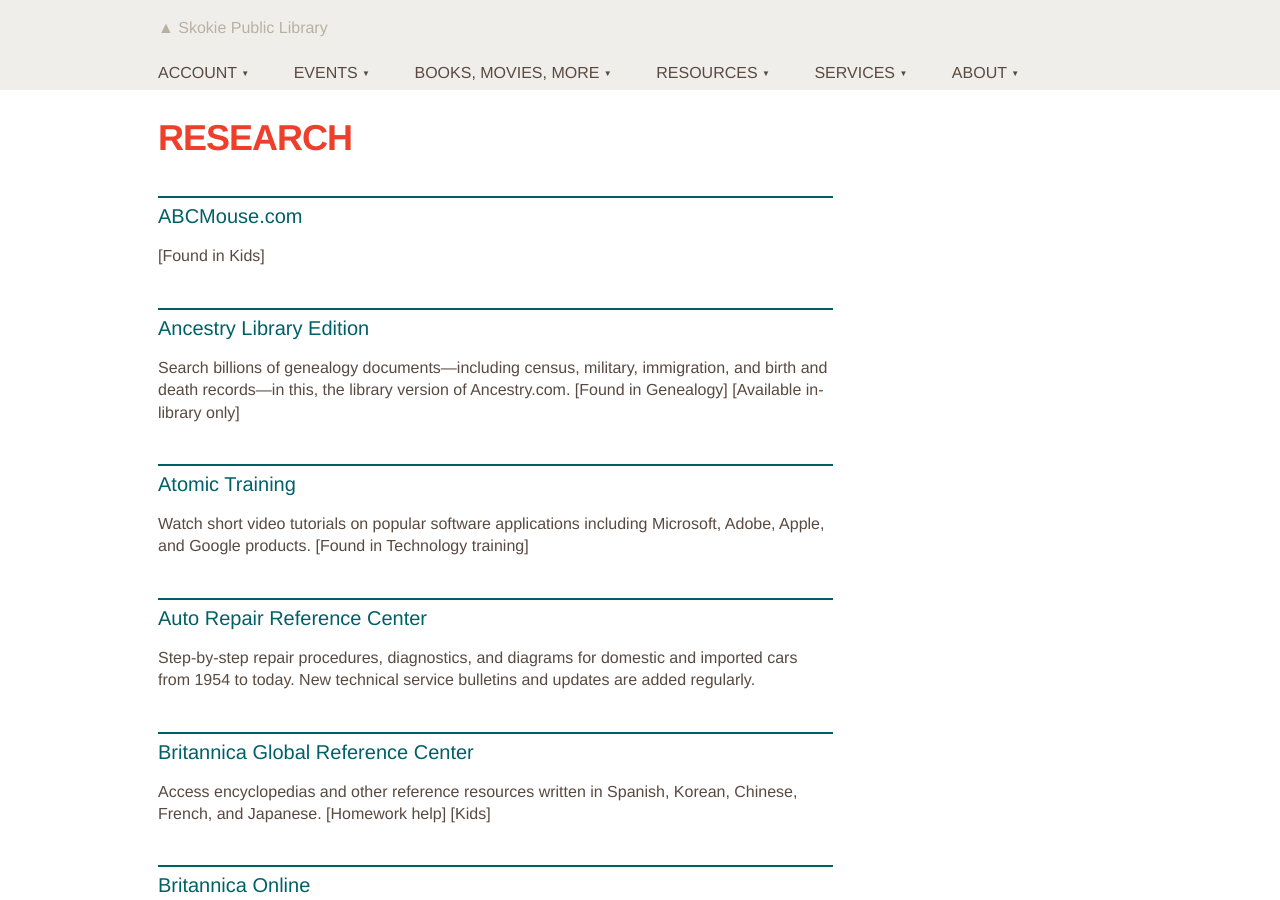
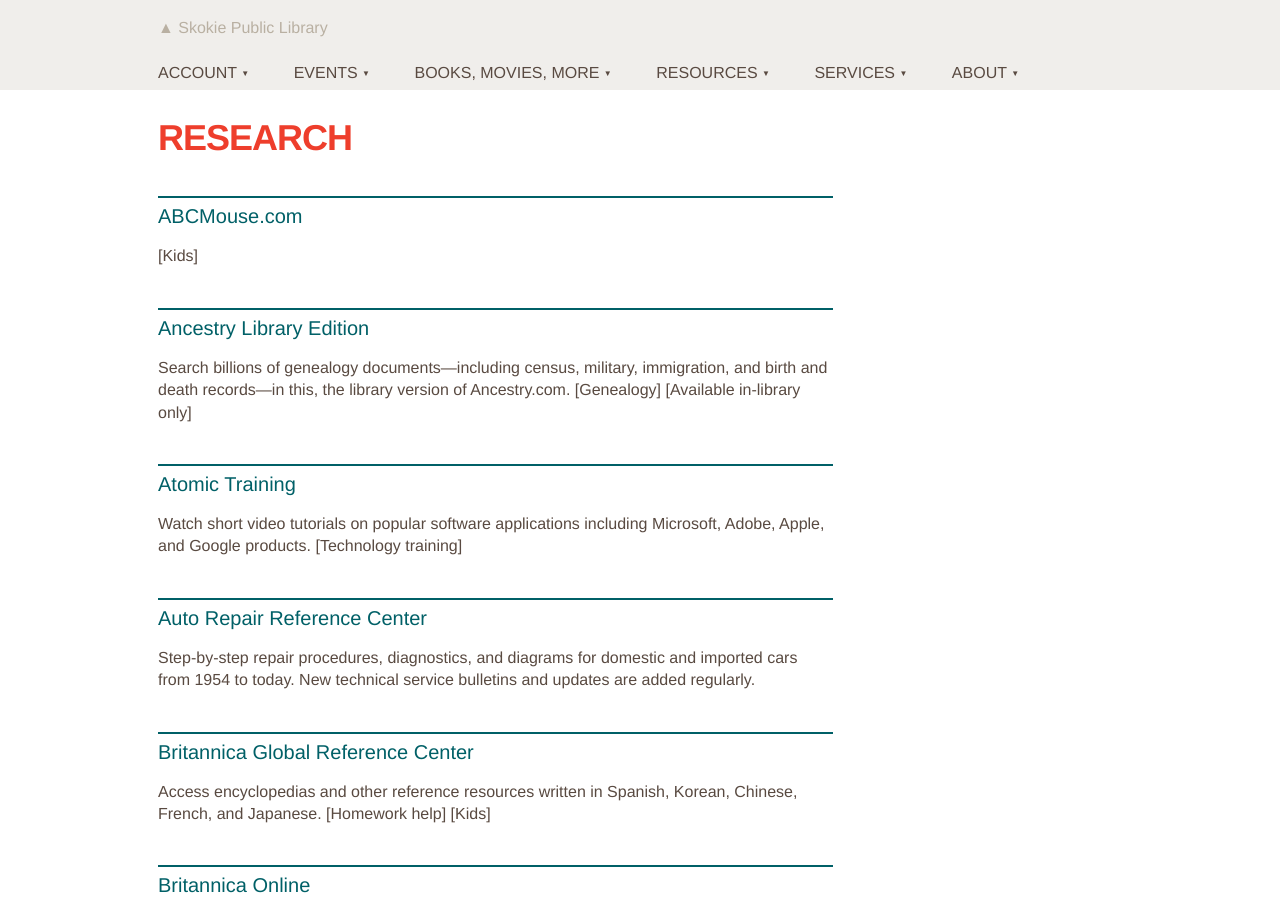
Before and after one commit to skokielibrary/spl-content, a Jekyll site: the page built from _content/bruce/resources--research-topic.markdown, in a window 1280 px wide and 900 px high. Built offline with Jekyll 4.4.1, drawn with Linux system fonts in a browser that asks for light colours.

Commit message:
Updated resources--research-topic.markdown

```diff
--- a/_content/bruce/resources--research-topic.markdown
+++ b/_content/bruce/resources--research-topic.markdown
@@ -5,16 +5,16 @@ published: true
 ---
 
 ##ABCMouse.com
-[Found in Kids]
+[Kids]
 
 ##Ancestry Library Edition
 Search billions of genealogy documents&#8212;including census, military, immigration, and birth and death records&#8212;in this, the library version of Ancestry.com.
-[Found in Genealogy]
+[Genealogy]
 [Available in-library only]
 
 ##Atomic Training
 Watch short video tutorials on popular software applications including Microsoft, Adobe, Apple, and Google products.
-[Found in Technology training]
+[Technology training]
 
 ##Auto Repair Reference Center
 Step-by-step repair procedures, diagnostics, and diagrams for domestic and imported cars from 1954 to today. New technical service bulletins and updates are added regularly.
```
